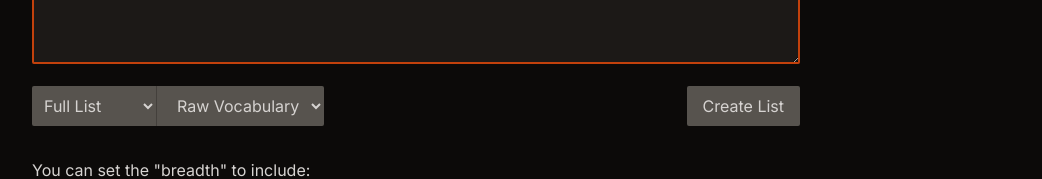
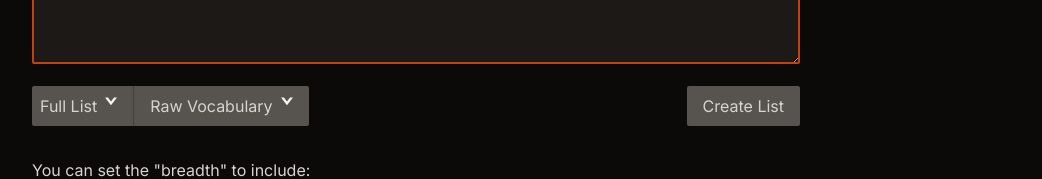
Before and after one commit to Noah3141/rubit_frontend, a Next.js app: page / in a window 1280 px wide. Shown: the part 414-593 px from the top of the page, without its empty margins (224-1266 px from the left). Built offline with nearby package versions, Linux system fonts and the light colour scheme.

Commit message:
Backend produces faster results, sorted data

```diff
--- /dev/null
+++ b/src/images/icons/DownArrowSharp.tsx
@@ -0,0 +1,62 @@
+import React from "react";
+
+const DownArrowSharp = (props: { size: string }) => {
+    return (
+        <svg
+            xmlns="http://www.w3.org/2000/svg"
+            xmlnsXlink="http://www.w3.org/1999/xlink"
+            version="1.1"
+            width={props.size ?? "32px"}
+            height={props.size ?? "32px"}
+            viewBox="0 0 32 32"
+            xmlSpace="preserve"
+        >
+            <desc>Created with Fabric.js 5.3.0</desc>
+            <defs></defs>
+            <g
+                transform="matrix(-2.0866758812 0 0 -2.086675481 15.4557822361 -16.6020408163)"
+                id="iez5uKEnEx0-HFX_vU6uP"
+            >
+                <path
+                    stroke="rgb(0,0,0)"
+                    stroke-width="0"
+                    stroke-dasharray=" none"
+                    stroke-linecap="butt"
+                    //stroke-linecap="round"
+                    stroke-dashoffset=" 0"
+                    stroke-linejoin=" miter"
+                    stroke-miterlimit=" 4"
+                    fill="currentColor"
+                    fill-rule="nonzero"
+                    opacity="1"
+                    vector-effect="non-scaling-stroke"
+                    transform=" translate(0, -0.0000025)"
+                    d="M -7.1768 4.32526 C -7.4911200000000004 4.01094 -7.6677 3.58463 -7.6677 3.14012 C -7.6677 2.69561 -7.49112 2.2693 -7.1768 1.95498 L -0.6279200000000005 -4.5939 L -0.6279200000000005 -4.5939 C -0.27388000000000046 -4.94794 0.30012999999999956 -4.94794 0.6541699999999995 -4.5939 L 7.1758299999999995 1.9277600000000001 L 7.1758299999999995 1.9277600000000001 C 7.4907699999999995 2.2427 7.667699999999999 2.6698500000000003 7.667699999999999 3.11524 C 7.667699999999999 3.56063 7.4907699999999995 3.98778 7.1758299999999995 4.30272 L 7.1758299999999995 4.30272 L 7.1758299999999995 4.30272 C 6.45116 5.02739 5.27623 5.02739 4.551559999999999 4.30272 L -0.011750000000001037 -0.26059000000000054 L -4.597610000000001 4.32527 L -4.597610000000001 4.32527 C -5.309830000000002 5.03749 -6.464570000000001 5.03749 -7.176790000000001 4.32527 z"
+                />
+            </g>
+            <g
+                transform="matrix(0.794077768 0 0 0.7940777297 15.9638728324 19.8028316103)"
+                id="X_jmQtCCuYMPjHiHOcv1A"
+            >
+                <path
+                    stroke="rgb(0,0,0)"
+                    stroke-width="0"
+                    stroke-dasharray="none"
+                    stroke-linecap="butt"
+                    // stroke-linecap="round"
+                    stroke-dashoffset="0"
+                    stroke-linejoin="miter"
+                    stroke-miterlimit="4"
+                    fill="currentColor"
+                    fill-rule="nonzero"
+                    opacity="1"
+                    vector-effect="non-scaling-stroke"
+                    transform=" translate(-20.14916, -12.9237581052)"
+                    d="M 0 0 L 9.87654 0 L 20.149160000000002 13.3719 L 20.149160000000002 13.37191 L 30.421780000000002 0.000009999999999621423 L 40.298320000000004 0.000009999999999621423 L 20.149160000000006 25.84752 L 20.149160000000006 25.84751 z"
+                />
+            </g>
+        </svg>
+    );
+};
+
+export default DownArrowSharp;
--- a/src/pages/index.tsx
+++ b/src/pages/index.tsx
@@ -4,30 +4,35 @@ import Link from "next/link";
 import { MouseEventHandler, useState } from "react";
 import { Triangle } from "react-loader-spinner";
 import Header from "../components/header";
+import RussianSentencer from "../components/russian_sentencer";
+import DownArrowSharp from "~/images/icons/DownArrowSharp";
 
 // !) INCOMING DATA MATCHES OUTGOING FROM RUST
-type VocabEntry = {
-    // Raw vocab | other
-    form: string | null;
-    lemma: string | null;
-    // Verb Pairs | Raw Vocab | Verb Trees
-    imperfective: string | null;
-    perfective: string | null;
-    aspect: "Pf" | "Imp";
-    // Verb Trees | other
-    stem: string | null;
-    prefixes: string[] | null;
-    // Always given
+// Raw Vocabulary
+interface RawVocabularyList {
+    entry_list: RawVocabEntry[];
+    metadata: string;
+}
+
+interface RawVocabEntry {
+    forms: string[];
+    lemma: string;
     frequency: number;
-    // Raw Vocab | other
-    part_of_speech: string | null;
-};
+    perfective: boolean | null;
+}
 
-type ListResponse = {
-    list: VocabEntry[];
-    style: string;
+// Verb Pairs
+interface VerbPairList {
+    entry_list: VerbPairEntry[];
     metadata: string;
-};
+}
+
+interface VerbPairEntry {
+    forms: string[];
+    perfective_lemma: string;
+    imperfective_lemma: string;
+    frequency: number;
+}
 
 enum LinkLanguage {
     Russian = 0,
@@ -40,18 +45,21 @@ const Home: NextPage = () => {
     const [style, setStyle] = useState("Raw Vocabulary");
 
     const [isListLoading, setIsListLoading] = useState<boolean>(false);
-    const [listData, setListData] = useState<ListResponse | undefined>(
+    const [listData, setListData] = useState<RawVocabularyList | undefined>(
         undefined
     );
 
     const generateList = async () => {
+        if (style == "Raw Vocabulary") {
             // !) OUTGOING DATA MATCHES INCOMING PATTERN IN RUST
             setIsListLoading(true);
-        const res = await fetch("http://127.0.0.1:8000/russian/generate-list", {
+            const res = await fetch(
+                "http://127.0.0.1:8000/russian/generate-list/raw-vocabulary",
+                {
                     method: "POST",
                     mode: "cors",
                     body: JSON.stringify({
-                input: input,
+                        input_text: input,
                         breadth: breadth,
                         style: style,
                     }),
@@ -59,18 +67,23 @@ const Home: NextPage = () => {
                         "Content-Type": "application/json",
                         "Access-Control-Allow-Origin": "http://127.0.0.1:3000",
                     },
-        });
+                }
+            );
 
             if (!res.ok) {
                 throw new Error("Failed to fetch");
             }
-        const data = (await res.json()) as ListResponse;
+            const data = (await res.json()) as RawVocabularyList;
 
-        if (typeof data == null || typeof data.list == null) {
+            if (typeof data == null || typeof data.entry_list == null) {
                 throw new Error("Failed to fetch");
             }
+
+            data.entry_list.sort((a, b) => b.frequency - a.frequency);
+
             setIsListLoading(false);
             setListData(data);
+        }
     };
 
     return (
@@ -121,33 +134,32 @@ const Home: NextPage = () => {
                         </div>
                         {/* Buttons */}
                         <div className="flex flex-col sm:flex-row sm:justify-between">
-                            <div className="">
+                            <div className="flex flex-row">
                                 {/* Button 1 */}
-                                <select
-                                    className="mt-4 h-10 w-1/2 rounded-s-sm bg-stone-600 p-2 px-2 transition-all duration-100 hover:bg-orange-700  focus:ring-inset focus:ring-orange-800 sm:w-auto"
+                                <button
+                                    className="mt-4 flex h-10 w-1/2 flex-row justify-between rounded-s-sm bg-stone-600 p-2 px-2 transition-all duration-100 hover:bg-orange-700  focus:ring-inset focus:ring-orange-800 sm:w-auto"
                                     name="Output_Breadth"
                                     id="Output_Breadth"
-                                    onChange={(e) => setBreadth(e.target.value)}
                                     title="Select breadth of output list"
                                 >
-                                    <option>Full List</option>
-                                    <option>Broad List</option>
-                                    <option>Top Words</option>
-                                    <option>Rare Words</option>
-                                </select>
+                                    Full List
+                                    <div className="flex flex-col content-end justify-center px-2 text-stone-100">
+                                        <DownArrowSharp size="12px" />
+                                    </div>
+                                </button>
 
                                 {/* Button 2 */}
-                                <select
-                                    className="mt-4 h-10 w-1/2 rounded-e-sm border-s-[1.5px] border-s-stone-700 bg-stone-600 p-2 px-2 ps-4 transition-all duration-100 hover:bg-orange-700 focus:ring-inset focus:ring-orange-800  sm:w-auto"
+                                <button
+                                    className="mt-4 flex h-10 w-1/2 flex-row justify-between  rounded-e-sm border-s-[1.5px] border-s-stone-700 bg-stone-600 p-2 px-2 ps-4 transition-all duration-100 hover:bg-orange-700 focus:ring-inset focus:ring-orange-800  sm:w-auto"
                                     name="Output_Style"
                                     id="Output_Style"
-                                    onChange={(e) => setStyle(e.target.value)}
                                     title="Select style of output list"
                                 >
-                                    <option>Raw Vocabulary</option>
-                                    <option>Verb Pairs</option>
-                                    <option>Verb Trees</option>
-                                </select>
+                                    Raw Vocabulary
+                                    <div className="flex flex-col content-center justify-center px-2 text-stone-100">
+                                        <DownArrowSharp size="12px" />
+                                    </div>
+                                </button>
                             </div>
 
                             {/* Button 3 */}
@@ -168,9 +180,7 @@ const Home: NextPage = () => {
                     {/* BUTTON SECTION END */}
                     {/* LIST SECTION */}
 
-                    {listData ? (
-                        <VocabList {...listData} />
-                    ) : isListLoading ? (
+                    {isListLoading ? (
                         <div className="mt-8 flex flex-row justify-center">
                             <Triangle
                                 height="90"
@@ -182,6 +192,8 @@ const Home: NextPage = () => {
                                 visible={true}
                             />
                         </div>
+                    ) : listData ? (
+                        <RawVocabList {...listData} />
                     ) : (
                         <>
                             <div>
@@ -226,29 +238,36 @@ const Home: NextPage = () => {
 
 export default Home;
 
-const VocabList = (listData: ListResponse) => {
+const RawVocabList = (listData: RawVocabularyList) => {
     const [linkLang, setLinkLang] = useState<LinkLanguage>(
         LinkLanguage.English
     );
 
-    if (listData.style === "Raw Vocabulary")
     return (
-            <div>
+        <>
+            <div className="mb-5 flex justify-end ">
                 <button
                     onClick={() => {
                         linkLang == LinkLanguage.English
                             ? setLinkLang(LinkLanguage.Russian)
                             : setLinkLang(LinkLanguage.English);
                     }}
-                    className="float-right bg-stone-600 px-4 py-2 hover:bg-orange-700"
+                    className=" rounded-sm bg-stone-600 px-4 py-2 hover:bg-orange-700"
                 >
                     Links: {linkLang == LinkLanguage.English ? "EN" : "RU"}
                 </button>
-                <ul>
-                    {listData.list.map(
-                        (vocabEntry: VocabEntry) =>
+            </div>
+            <div>
+                {listData.entry_list.map(
+                    (vocabEntry: RawVocabEntry) =>
                         vocabEntry.lemma && (
-                                <li key={vocabEntry.form}>
+                            <div
+                                className="flex h-10 flex-row justify-between border-b-[1px] border-b-stone-900 py-1 ps-3 text-xl transition-all duration-300 hover:bg-stone-900"
+                                key={vocabEntry.lemma}
+                                id={vocabEntry.lemma}
+                            >
+                                <div>
+                                    {" "}
                                     <a
                                         className="hover:text-orange-700"
                                         target="_blank"
@@ -259,26 +278,34 @@ const VocabList = (listData: ListResponse) => {
                                         }
                                     >
                                         {vocabEntry.lemma}
-                                    </a>{" "}
+                                    </a>
+                                    <span className="cursor-default">
+                                        {" "}
                                         - {vocabEntry.frequency}
-                                </li>
+                                    </span>
+                                    <div>
+                                        <RussianSentencer />
+                                    </div>
+                                </div>
+                                <button
+                                    onClick={() => {
+                                        const row = document.getElementById(
+                                            vocabEntry.lemma
+                                        );
+                                        if (row?.classList.contains("h-20")) {
+                                            row?.classList.remove("h-20");
+                                        } else {
+                                            row?.classList.add("h-20");
+                                        }
+                                    }}
+                                    className="float-right my-auto me-1 h-fit rounded-sm bg-stone-700 px-1 py-1 text-sm"
+                                >
+                                    Show Example
+                                </button>
+                            </div>
                         )
                 )}
-                </ul>
             </div>
-        );
-
-    if (listData.style === "Verb Pairs")
-        return (
-            <div>
-                <div></div>
-            </div>
-        );
-
-    if (listData.style === "Verb Trees")
-        return (
-            <div>
-                <div></div>
-            </div>
+        </>
     );
 };
```
Also changed, not shown: src/images/icons/DownArrow.svg (added). Lines whose indentation alone changed are shown as unchanged.
